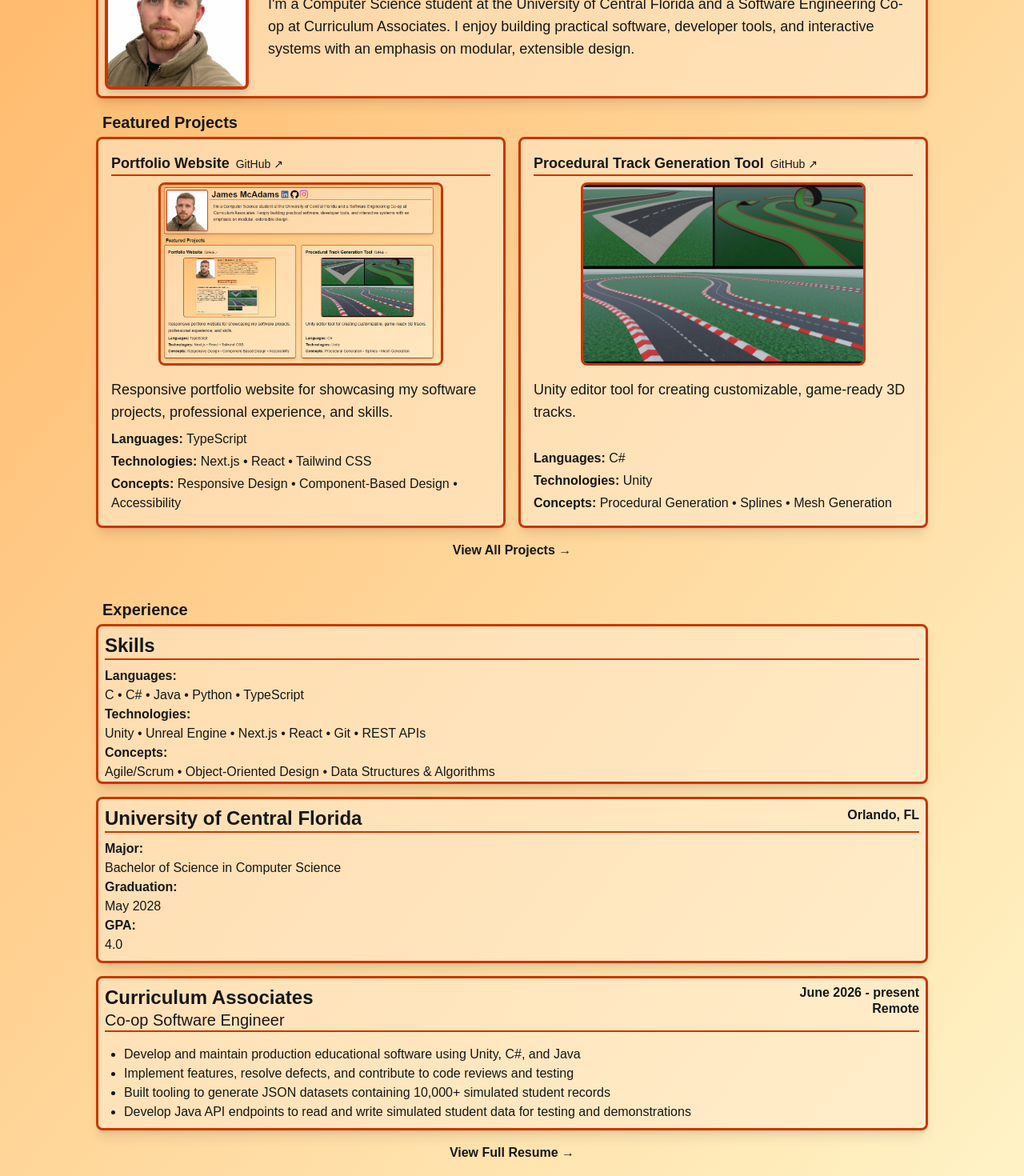
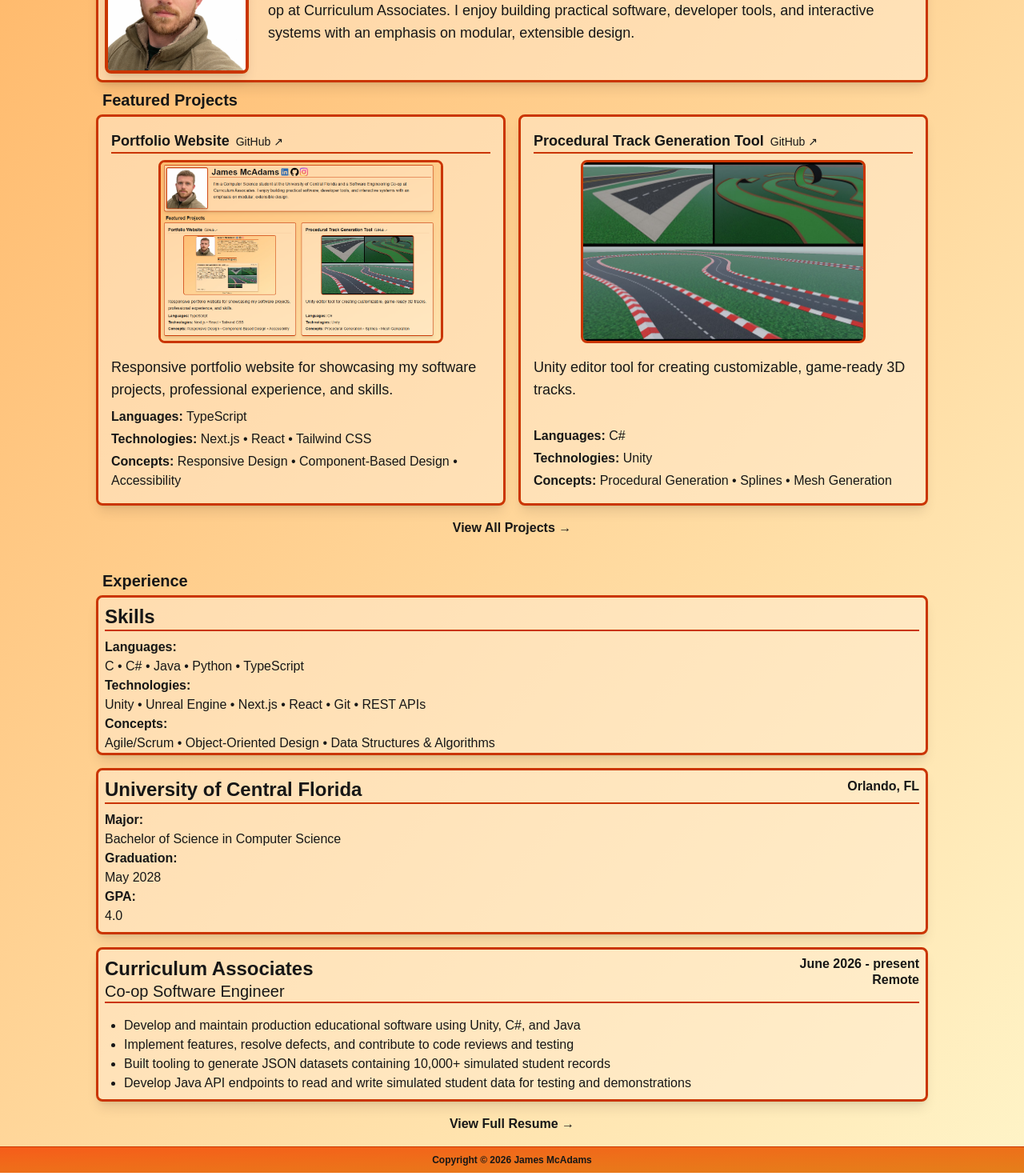
Before and after one commit to JamesMcAdamsDevHub/portfolio-website, a Next.js app: page / in a window 1280 px wide. Shown: the part 180-1650 px from the top of the page at 80% size. Built offline with nearby package versions, Linux system fonts and the light colour scheme.

Commit message:
Changed Home page spacing to fit all components on lg without scrolling

```diff
--- a/src/app/page.tsx
+++ b/src/app/page.tsx
@@ -7,7 +7,7 @@ import AboutCard from "@/components/AboutCard";
 
 export default function Home() {
   return (
-    <main className="mx-auto w-full px-2 py-7 lg:px-30">
+    <main className="mx-auto w-full px-2 py-2 lg:px-30">
       <div className="grid grid-cols-1 gap-8 2xl:grid-cols-[5fr_3fr]">
         <div className="flex flex-col">
           <h2 className="pl-2 mb-1 text-xl font-bold text-center md:text-left">
@@ -15,7 +15,7 @@ export default function Home() {
           </h2>
           <AboutCard />
 
-          <section className="flex flex-1 flex-col mt-4">
+          <section className="flex flex-1 flex-col mt-2">
             <h2 className="pl-2 mb-1 text-xl font-bold text-center md:text-left">
               Featured Projects
             </h2>
@@ -24,7 +24,7 @@ export default function Home() {
             </div>
           </section>
 
-          <div className="p-4 text-center">
+          <div className="pt-4 pb-2 text-center">
             <Link href="/projects" className="font-bold hover:text-blue-600">
               View All Projects →
             </Link>
@@ -41,7 +41,7 @@ export default function Home() {
             <ExperienceCards featuredOnly={true} />
           </div>
 
-          <div className="p-4 text-center">
+          <div className="pt-4 pb-2 text-center">
             <Link href="/resume" className="font-bold hover:text-blue-600">
               View Full Resume →
             </Link>
--- a/src/components/Footer.tsx
+++ b/src/components/Footer.tsx
@@ -1,6 +1,6 @@
 export default function Footer() {
   return (
-    <div className="w-full text-xs text-center font-bold bg-linear-to-br from-orange-600 to-amber-600">
+    <div className="w-full text-xs text-center font-bold border-t border-orange-700 bg-linear-to-br from-orange-600/90 to-amber-600/90">
       <footer className="py-2">Copyright © 2026 James McAdams</footer>
     </div>
   );
```
